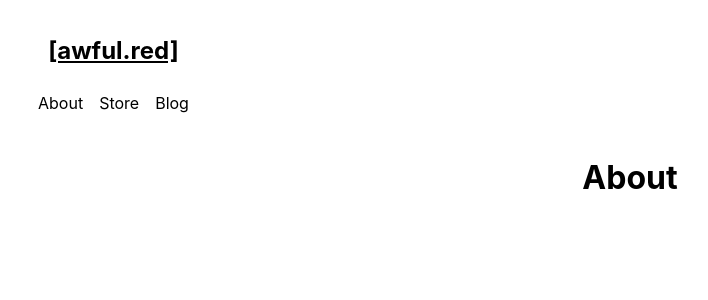
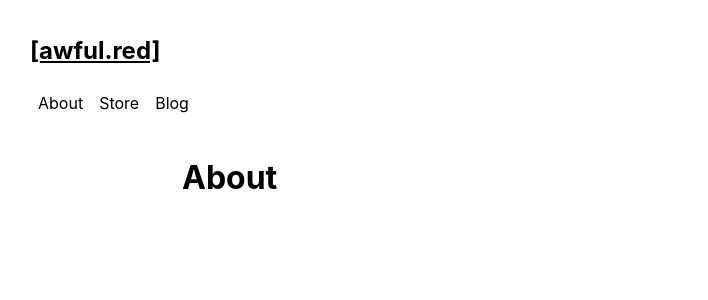
Before and after one commit to hey-kader/awful.red, a React (Create React App) app in the folder frontend/: page /about in a window 1280 px wide. Shown: the top 300 px of the page, without its empty margins (10-718 px from the left). Built offline with nearby package versions, Linux system fonts and the light colour scheme.

Commit message:
adjusted padding and h1 element

```diff
--- a/frontend/src/Head.css
+++ b/frontend/src/Head.css
@@ -8,10 +8,17 @@ ul {
 }
 
 ul li {
+    margin: 0.5rem;
     float: left;
-    margin: 0.5rem;
+}
+.wrapper {
+    width: 70%;
+    display: block;
+    margin: 0rem auto;
 }
 
 h1 {
-    text-align: center;
+    text-align: right;
+    display: inline-block;
+    align-items: right;
 }
--- a/frontend/src/components/About.js
+++ b/frontend/src/components/About.js
@@ -3,7 +3,7 @@ import {Link} from 'react-router-dom'
 
 function About () {
     return (
-        <div>
+        <div className="wrapper">
             <h1>About</h1>
         </div>
     )
--- a/frontend/src/components/Blog.js
+++ b/frontend/src/components/Blog.js
@@ -2,7 +2,7 @@ import React from 'react'
 
 function Blog () {
     return (
-        <div>
+        <div className="wrapper">
             <h1>Blog</h1>
         </div>
     )
--- a/frontend/src/components/Head.js
+++ b/frontend/src/components/Head.js
@@ -1,6 +1,6 @@
 import React from "react"
-import {useState} from "react"
-import {BrowserRouter as Router, Route, Switch, Link}  from "react-router-dom"
+import {useState, useEffect} from "react"
+import {BrowserRouter as Router, Route, Switch, Link, useHistory}  from "react-router-dom"
 
 import About from './About'
 import Store from './Store'
@@ -10,7 +10,7 @@ require('../Head.css')
 
 function Head () {
 
-    const [active, setActive] = useState('')
+    let history = useHistory()
 
     return (
             <header>
@@ -18,30 +18,29 @@ function Head () {
                 <nav>
                     <ul>
                         <Link to="/">
-                        <h1>[awful.red]</h1>
+                            <h2 id="home">[awful.red]</h2>
                         </Link>
                         <Link to="/about">
-                      <li>About</li>
+                            <li id="about">About</li>
                         </Link>
                         <Link to="/store">
-                      <li>Store</li>
+                            <li id="store">Store</li>
                         </Link>
                         <Link to="/blog">
-                      <li>Blog</li>
+                            <li id="blog">Blog</li>
                         </Link>
                     </ul>
                 </nav>
-
                 <div>
                 <Switch>
                   <Route path="/about">
-                    <About />
+                    <About history={history} />
                   </Route>
                   <Route path="/store">
-                    <Store />
+                    <Store history={history} />
                   </Route>
                   <Route path="/blog">
-                   <Blog />
+                   <Blog history={history}  />
                 </Route>
               </Switch>
               </div>
--- a/frontend/src/components/Store.js
+++ b/frontend/src/components/Store.js
@@ -2,7 +2,7 @@ import React from 'react'
 
 function Store () {
     return (
-        <div>
+        <div className="wrapper">
             <h1>Store</h1>
         </div>
     )
```
Also changed, not shown: 11 other files (tests, documents, lock files or other folders). Lines whose indentation alone changed are shown as unchanged.
